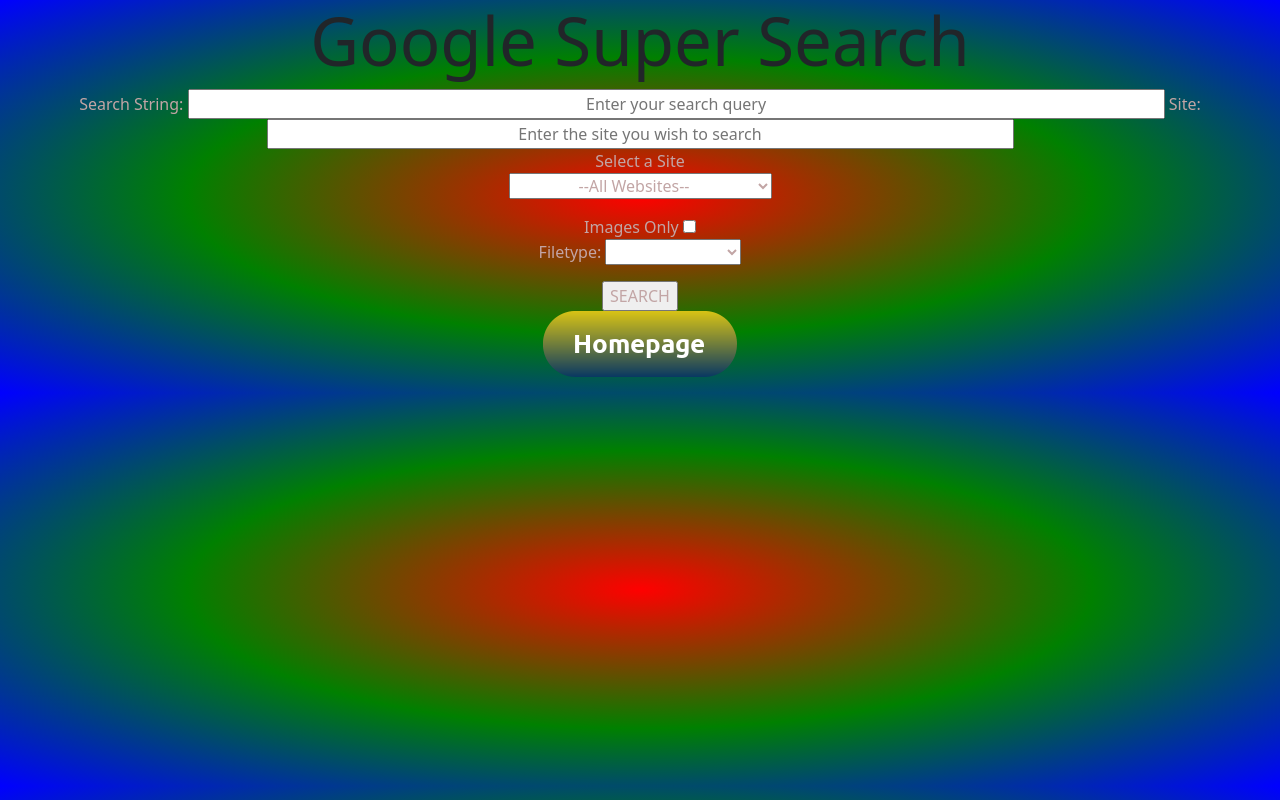
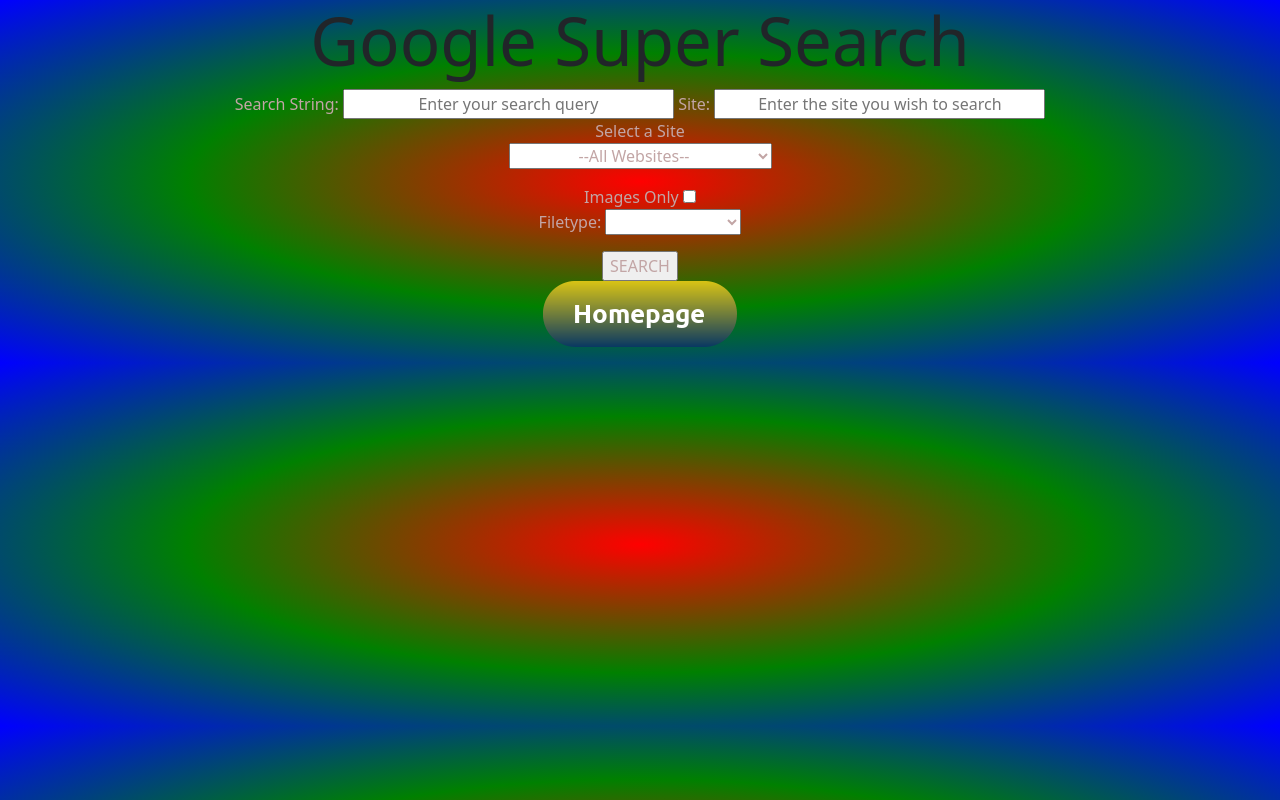
Before and after one commit to evmwill/evmwill.github.io, a plain HTML site: page search.html in a window 1280 px wide. Drawn offline with nearby package versions, Linux system fonts and the light colour scheme.

Commit message:
Update search.html

```diff
--- a/search.html
+++ b/search.html
@@ -19,10 +19,10 @@ body {
         <form action="https://www.google.com/search">
             <fieldset>
                 <label for="query">Search String:</label>
-                <input type="text" id="query" name="as_q" placeholder="Enter your search query" size="100">
+                <input type="text" id="query" name="as_q" placeholder="Enter your search query" size="30">
 
                 <label for="site">Site: </label>
-                <input type="text" id="site" name="as_sitesearch" placeholder="Enter the site you wish to search" size="75">
+                <input type="text" id="site" name="as_sitesearch" placeholder="Enter the site you wish to search" size="30">
                                 <div>
                     <label for="site">Select a Site</label>
                                     <p>  <select name="as_sitesearch" id="site"> </p>
```
